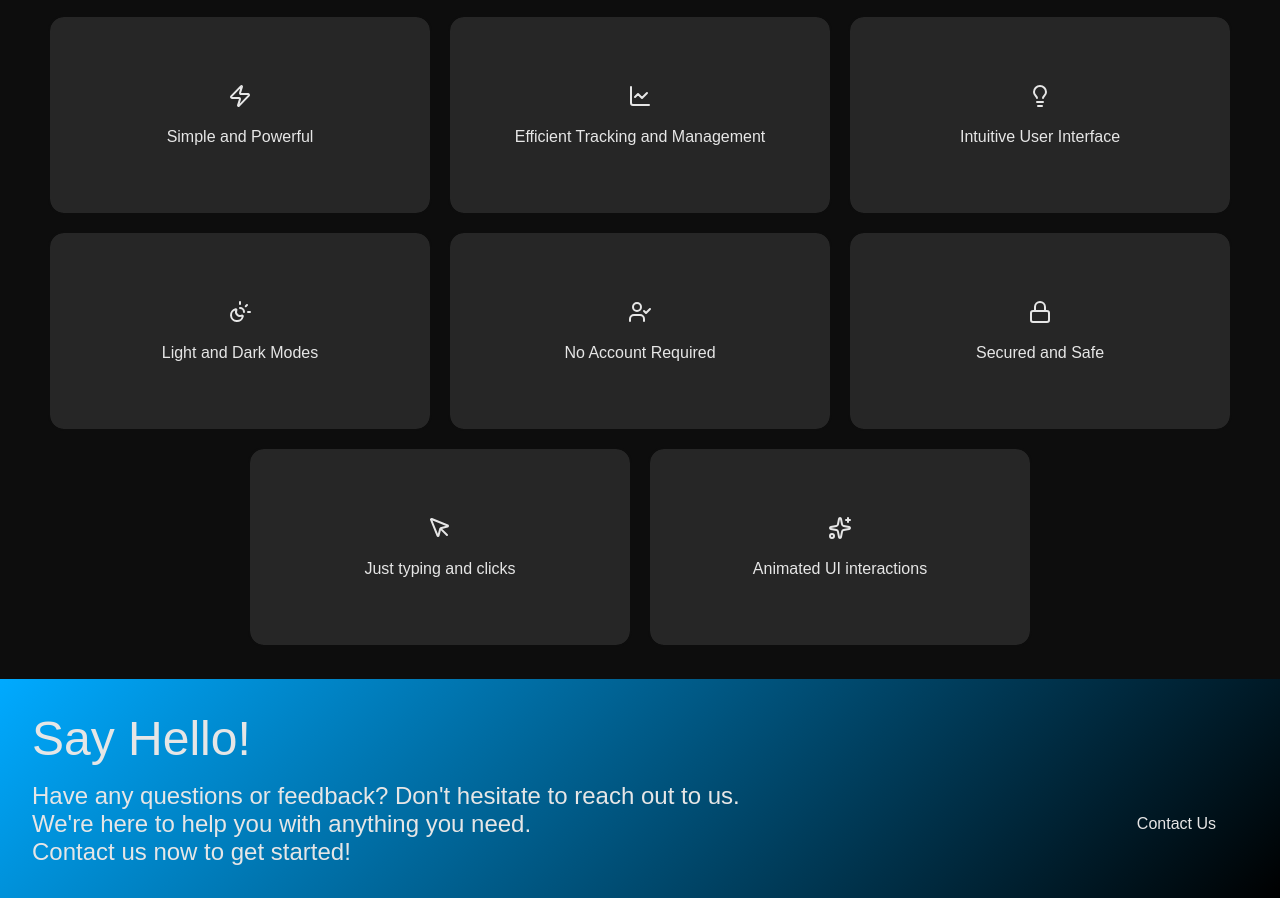
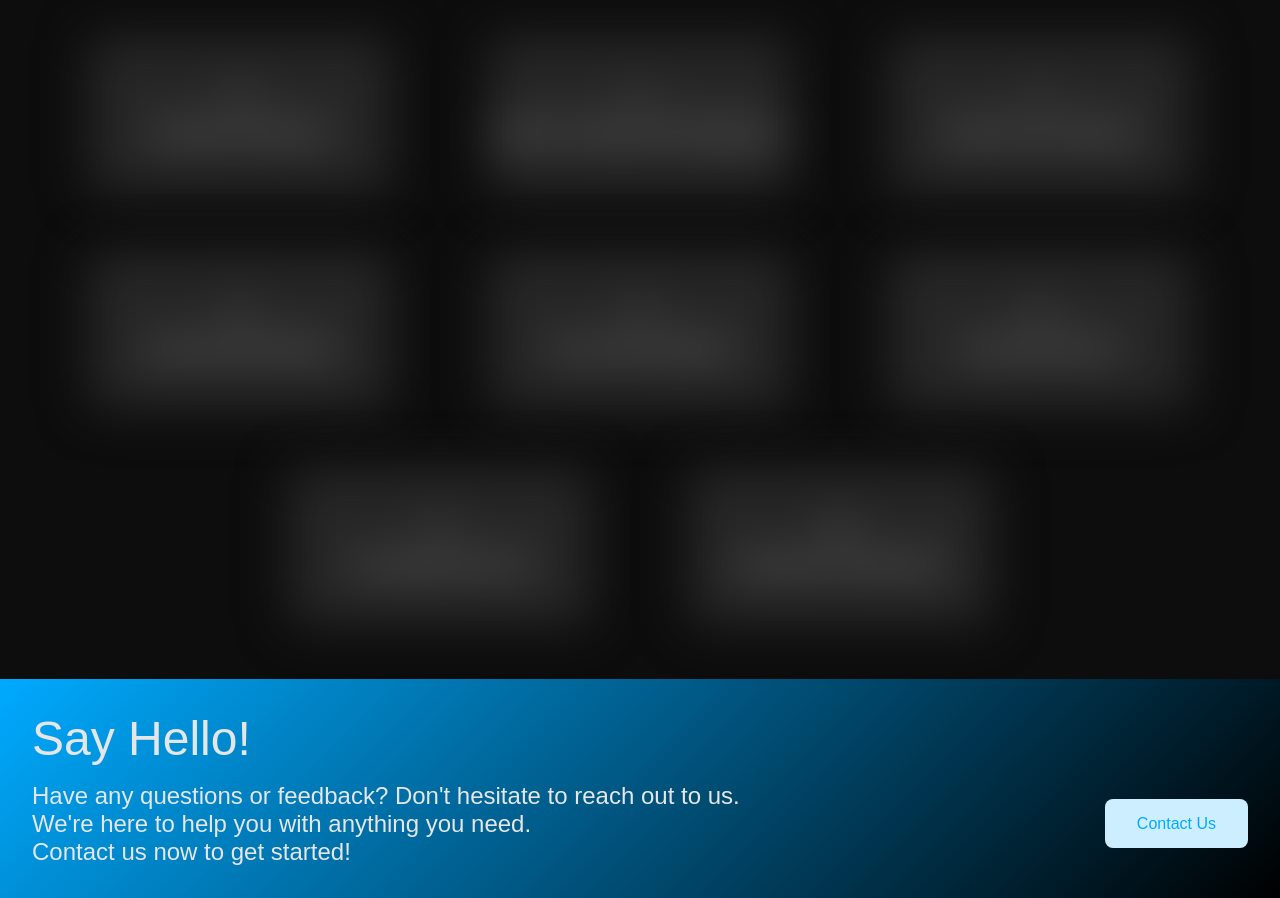
Before and after one commit to Hemith-2025/proma, a React (Create React App) app: page / in a window 1280 px wide. Shown: the part 1509-2407 px from the top of the page. Built offline with nearby package versions, Linux system fonts and the light colour scheme.

Commit message:
fifth commit

```diff
--- a/src/App.css
+++ b/src/App.css
@@ -115,8 +115,17 @@ body {
   &::-webkit-scrollbar-thumb {
     background-color: var(--primary-value);
   }
+
+  &::selection {
+    background-color: var(--primary-o-color);
+    color: var(--light-o);
   }
-  & a {
+}
+.link {
+  height: fit-content;
+  width: fit-content;
+}
+a {
   text-decoration: none;
   padding: 1rem 2rem;
   border-radius: 0.5rem;
@@ -130,3 +139,29 @@ body {
     box-shadow: 0 0rem 5rem var(--primary-shadow-color-hovered);
   }
 }
+.scroll-indicator {
+  position: fixed;
+  top: 0;
+  right: 0;
+  height: fit-content;
+  width: 100%;
+  padding: 1rem;
+  z-index: 1000;
+
+  & .indicator {
+    position: relative;
+    height: 10px;
+    width: 0%;
+    border-radius: 1rem;
+    background-color: var(--primary-o-color);
+    box-shadow: 0 0 1rem var(--primary-o-color);
+    animation: animte-scroll-indicator linear;
+    animation-range: entry 0% cover 100%;
+    animation-timeline: scroll();
+  }
+}
+@keyframes animte-scroll-indicator {
+  100% {
+    width: 100%;
+  }
+}
--- a/src/Pages/Home/Page.jsx
+++ b/src/Pages/Home/Page.jsx
@@ -249,6 +249,9 @@ export default function Home() {
   ];
   return (
     <main className="home-page">
+      <div className="scroll-indicator">
+        <div className="indicator"></div>
+      </div>
       {Sections.map((section, index) => (
         <section key={index} className={section.className}>
           {section.wrapper}
--- a/src/Pages/Home/Style.css
+++ b/src/Pages/Home/Style.css
@@ -174,6 +174,18 @@ main.home-page {
             overflow: hidden;
             border: 2px solid;
             border-color: var(--dark-o);
+            filter: blur(30px);
+            scale: 0.8;
+            transition: var(--speed-normal);
+            animation: none;
+
+
+            @media (max-width: 900px) {
+              width: 100%;
+              animation: animate-subtitles linear;
+              animation-range: entry 0% cover 100%;
+              animation-timeline: view();
+            }
 
             &::before {
               content: "";
@@ -189,6 +201,7 @@ main.home-page {
               filter: blur(100px);
               opacity: 0;
               pointer-events: none;
+              transition: var(--speed-normal);
             }
 
             &::after {
@@ -202,6 +215,7 @@ main.home-page {
               background-color: var(--dark-l);
               opacity: 1;
               z-index: -2;
+              transition: var(--speed-normal);
             }
 
             &:hover,
@@ -217,6 +231,10 @@ main.home-page {
                 scale: 2;
                 filter: drop-shadow(0 0 10px var(--primary-l-color));
               }
+            }
+            & .label {
+              font-size: 1.5rem;
+              text-align: center;
             }
           }
         }
@@ -245,6 +263,13 @@ main.home-page {
           height: fit-content;
           width: 100%;
 
+          @media (max-width: 900px) {
+            flex-direction: column;
+            justify-content: start;
+            align-items: center;
+            gap: 2rem;
+          }
+
           & .subtitles {
             display: flex;
             flex-direction: column;
@@ -255,6 +280,15 @@ main.home-page {
 
             & .subtitle {
               font-size: 1.5rem;
+            }
+          }
+
+          & .link {
+            & a {
+              --this-bg: var(--primary-l-color);
+              --this-fg: var(--primary-o-color);
+              --this-bg-hover: var(--primary-o-color);
+              --this-fg-hover: var(--primary-l-color);
             }
           }
         }
@@ -271,3 +305,13 @@ main.home-page {
     opacity: 1;
   }
 }
+@keyframes animate-subtitles {
+  0%, 100% {
+    filter: blur(30px);
+    scale: 0.8;
+  }
+  75%, 25% {
+    filter: blur(0px);
+    scale: 1;
+  }
+}
```
Lines whose indentation alone changed are shown as unchanged.
